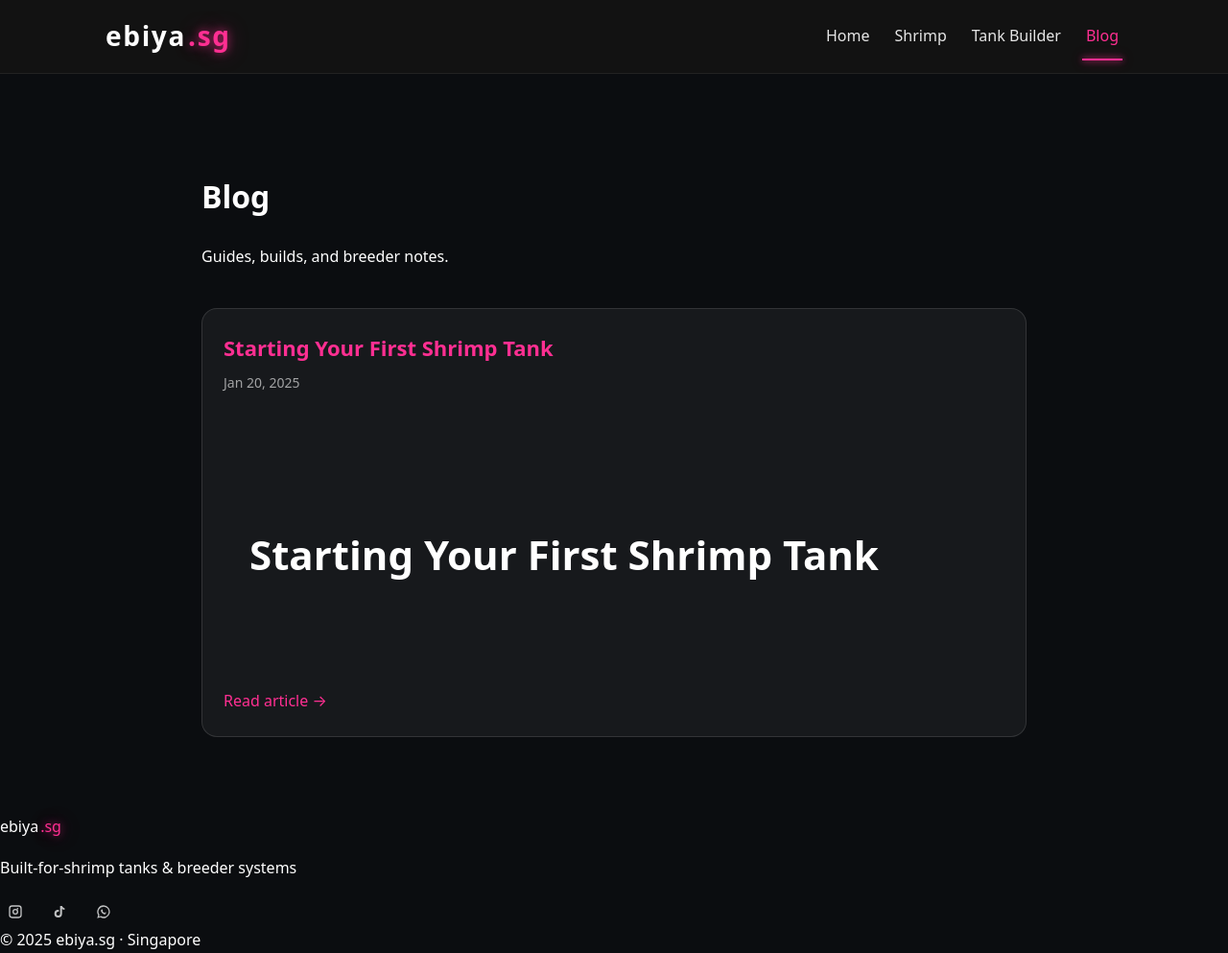
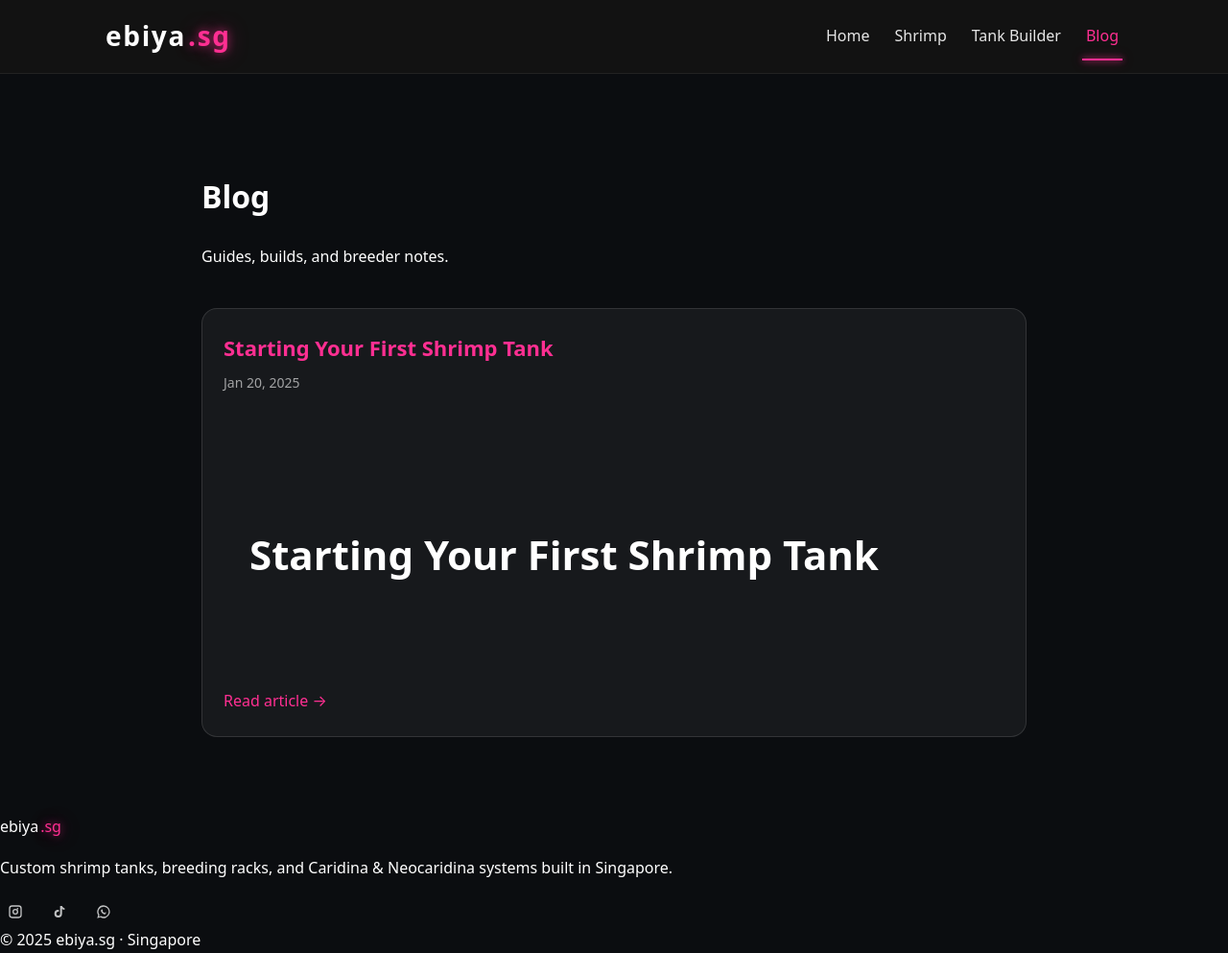
Before and after one commit to m33lucky-benny/ebiya.sg, a Jekyll site: the page built from blog.html, in a window 1280 px wide and 993 px high. Shown: the whole window at 96% size. Built offline with Jekyll 4.4.1, drawn with Linux system fonts in a browser that asks for light colours.

Commit message:
Revise footer tagline for clarity and detail
Updated footer tagline to reflect new offerings.

```diff
--- a/_layouts/default.html
+++ b/_layouts/default.html
@@ -63,9 +63,11 @@
     <div class="footer-container">
       <div class="footer-brand">
         <span class="brand-main">ebiya</span><span class="brand-sg">.sg</span>
-        <p class="footer-tagline">
-          Built-for-shrimp tanks & breeder systems
-        </p>
+      <p class="footer-tagline">
+  Custom shrimp tanks, breeding racks, and Caridina & Neocaridina systems
+  built in Singapore.
+</p>
+
       </div>
 
 
```
